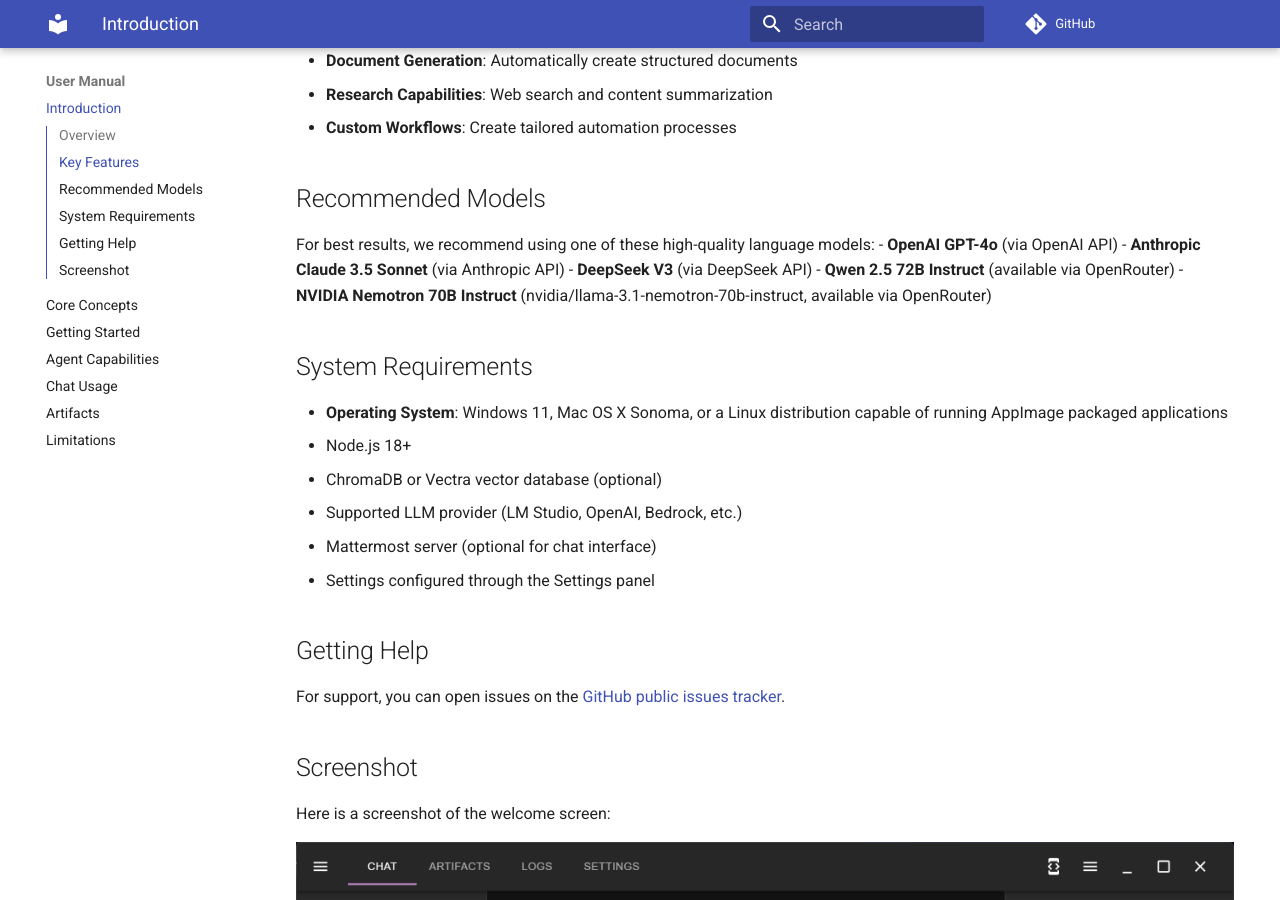
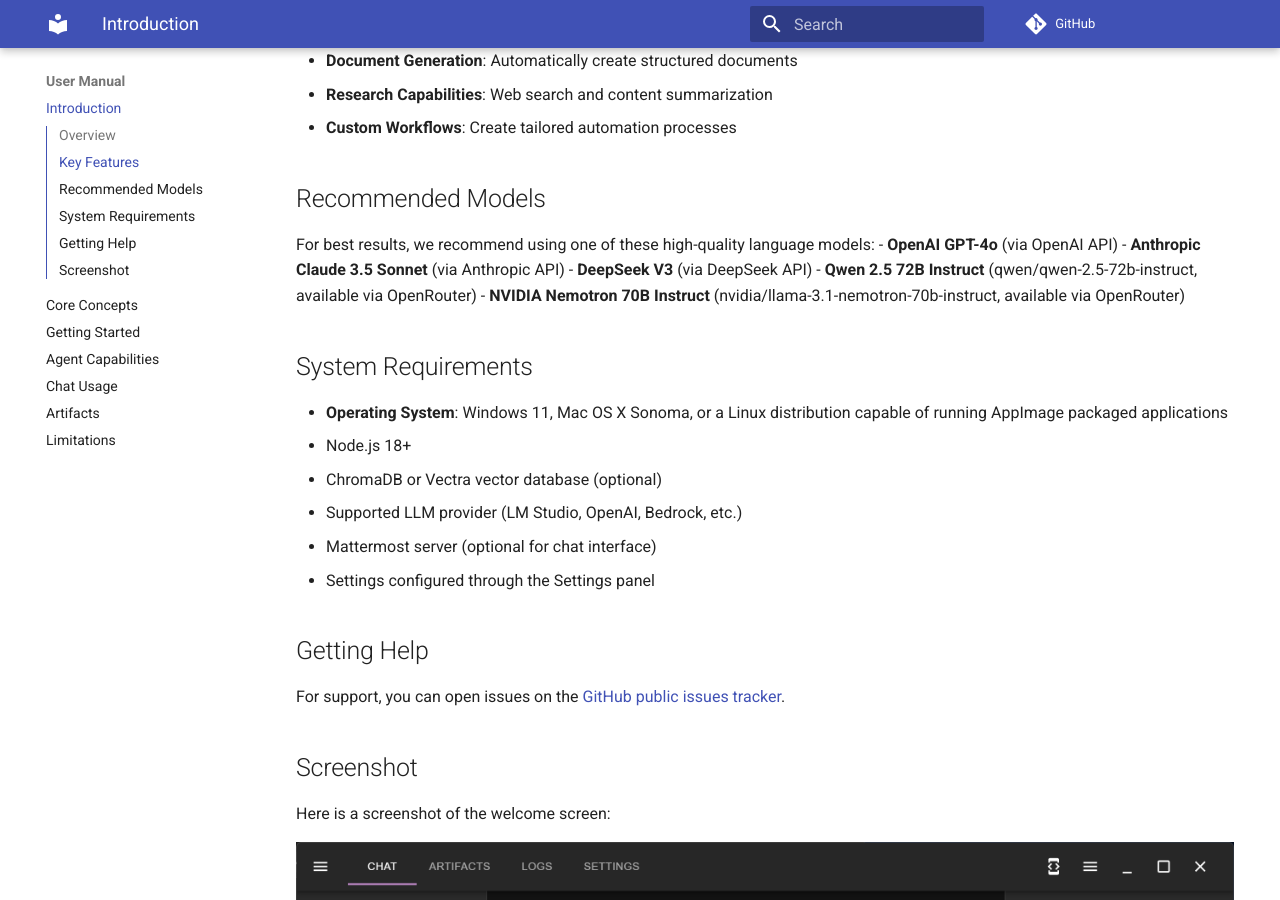
Before and after one commit to richardbowman/multimind-agent-platform, an MkDocs documentation site: the page built from docs/manual/01-introduction.md, in a window 1280 px wide and 900 px high, scrolled down 440 px. Built offline with MkDocs 1.6.1 and Material for MkDocs 9.7.7, drawn with Linux system fonts in a browser that asks for light colours; comment, search, counter and statistics services are not loaded.

Commit message:
docs: Update Qwen model name with OpenRouter identifier

```diff
--- a/docs/manual/01-introduction.md
+++ b/docs/manual/01-introduction.md
@@ -19,7 +19,7 @@ For best results, we recommend using one of these high-quality language models:
 - **OpenAI GPT-4o** (via OpenAI API)
 - **Anthropic Claude 3.5 Sonnet** (via Anthropic API)
 - **DeepSeek V3** (via DeepSeek API)
-- **Qwen 2.5 72B Instruct** (available via OpenRouter)
+- **Qwen 2.5 72B Instruct** (qwen/qwen-2.5-72b-instruct, available via OpenRouter)
 - **NVIDIA Nemotron 70B Instruct** (nvidia/llama-3.1-nemotron-70b-instruct, available via OpenRouter)
 
 ## System Requirements
```
